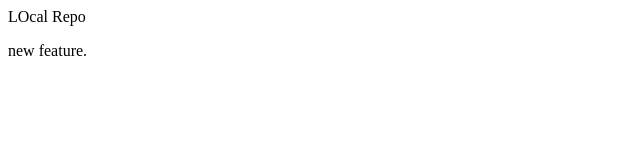
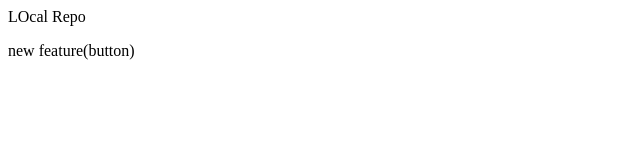
Before and after one commit to srivastava-aryan/localrepo, a plain HTML site: page index.html in a window 1280 px wide. Shown: the full height of the page, 0-640 px from the left. Drawn offline with Linux system fonts and the light colour scheme.

```diff
--- a/index.html
+++ b/index.html
@@ -2,5 +2,5 @@
     LOcal Repo
 </p>
 <p>
-    new feature.
+    new feature(button)
 </p>
```
